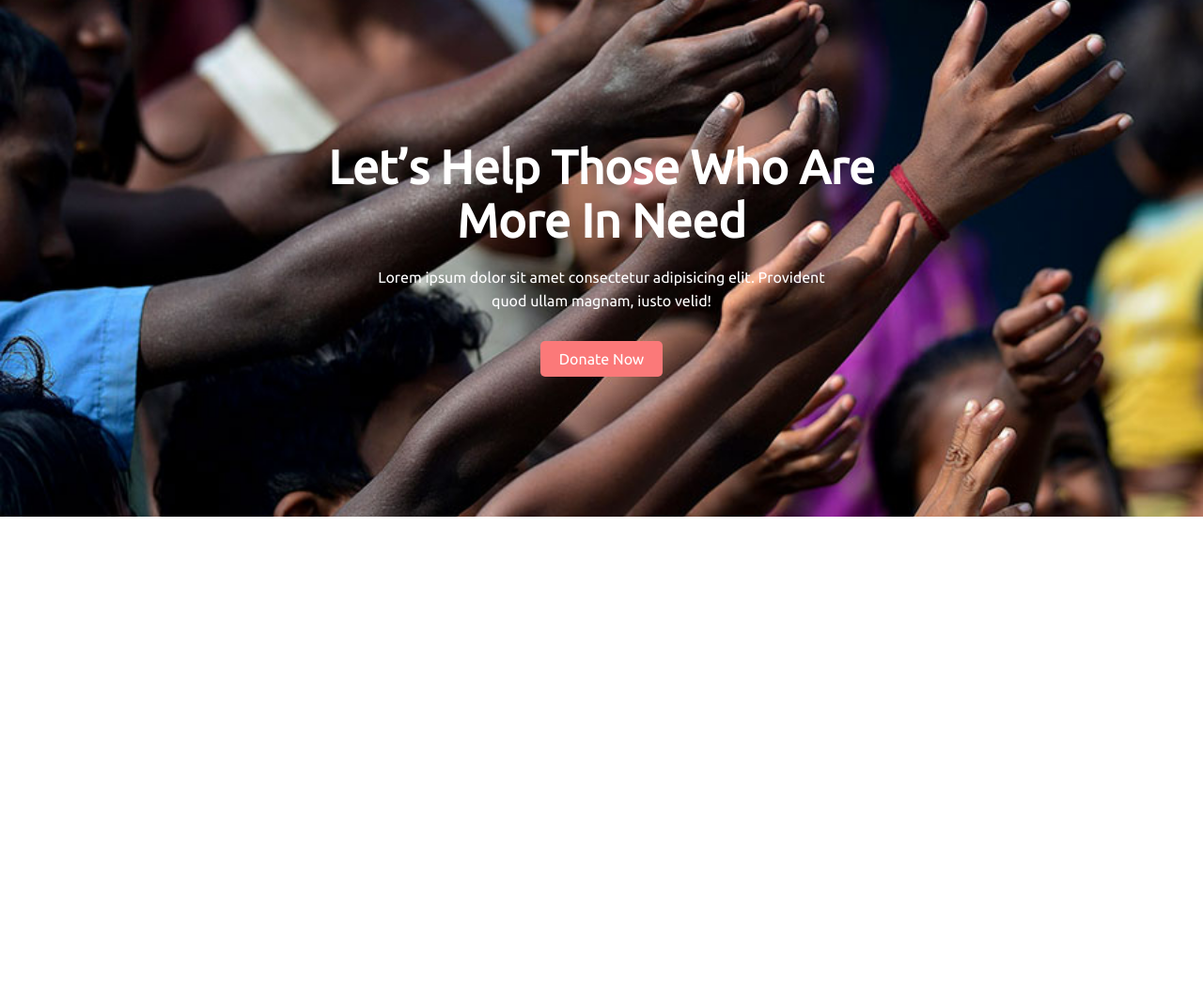
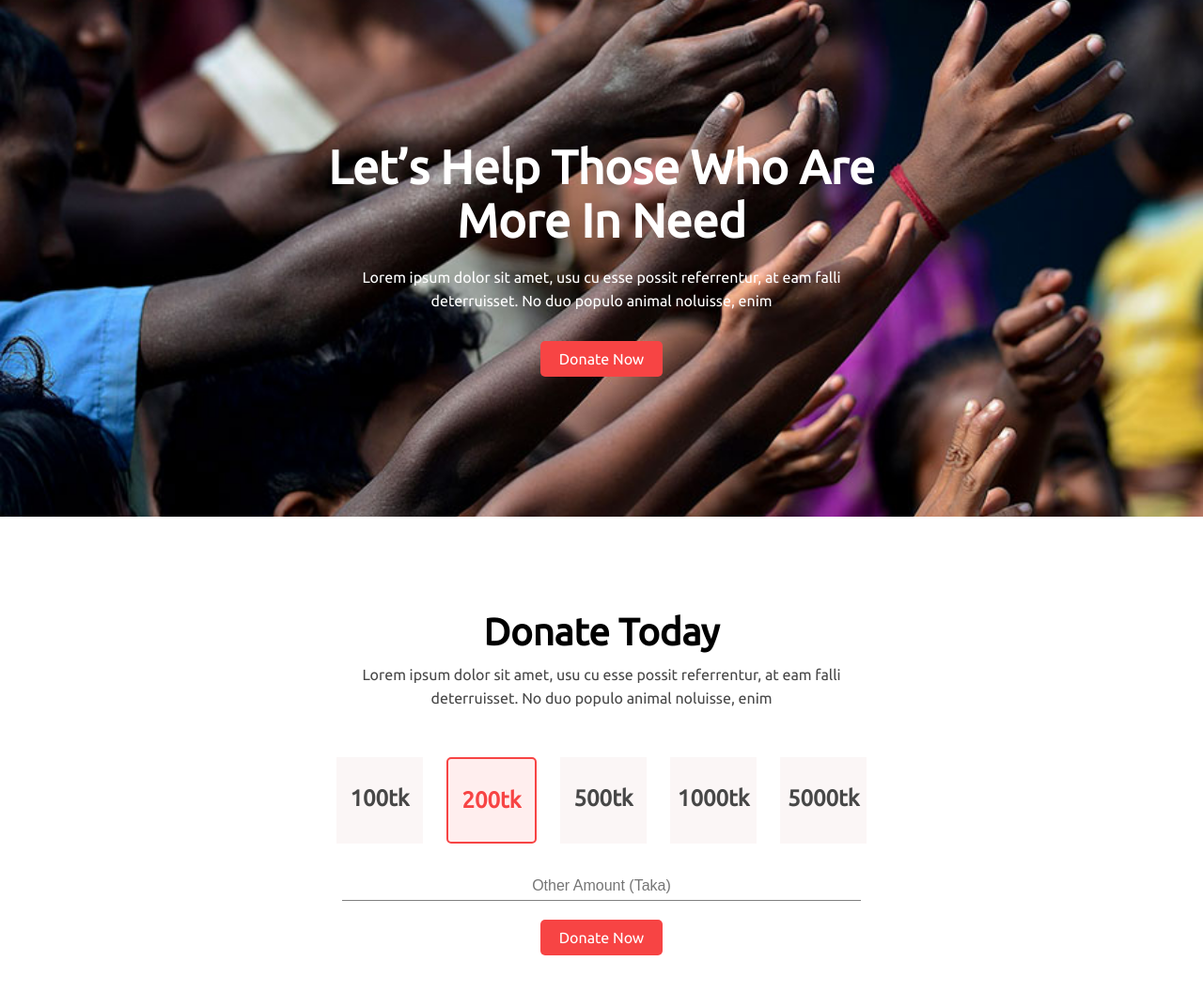
Before and after one commit to mairoky/donate-today, a plain HTML site: page index.html in a window 1280 px wide. Shown: the whole page at 94% size. Before the commit the page ends 800 px from the top, so only its background shows below. Drawn offline with Linux system fonts and the light colour scheme.

Commit message:
donate item section added

```diff
--- a/css/style.css
+++ b/css/style.css
@@ -8,8 +8,13 @@ body {
 }
 
 h1 {
-    font-size: 50px;
+    font-size: 40px;
+    font-weight: 700;
     color: black;
+}
+
+section {
+    margin-bottom: 100px;
 }
 
 /* Hero Section Start */
@@ -30,30 +35,95 @@ h1 {
 }
 
 .hero-content h1 {
+    font-size: 50px;
     color: white;
-    font-weight: 900;
 }
 
 .hero-content p {
     margin: 20px 0;
-    padding: 0 80px;
+    padding: 0 50px;
     line-height: 25px;
     color: white;
-    font-size: 16px;
 }
 
 .btn {
     text-decoration: none;
-    font-size: 16px;
     color: white;
-    background-color: #fb7979;
+    background-color: #f74444;
     padding: 10px 20px;
     border-radius: 5px;
-    display: inline-block;
 }
 
 .btn-cta {
     margin-top: 10px;
+    display: inline-block;
 }
 
 /* Hero Section End */
+/* Donate Item Section Start */
+.donate {}
+
+.container {
+    width: 80%;
+    margin: 0 auto;
+}
+
+.section-heading {
+    width: 50%;
+    margin: 0 auto;
+    text-align: center;
+    margin-bottom: 50px;
+}
+
+.section-heading p {
+    margin: 10px 0;
+    line-height: 25px;
+    color: #474747;
+}
+
+.donate-amount {
+    width: 60%;
+    margin: 0 auto;
+    display: flex;
+    justify-content: space-evenly;
+    margin-bottom: 30px;
+}
+
+.amount {
+    width: 15%;
+    padding: 30px 0;
+    text-align: center;
+    background-color: #fbf6f6;
+    color: #474747;
+}
+
+.active {
+    border: 2px solid #f74444;
+    color: #f74444;
+    background-color: #ffeeee;
+    border-radius: 5px;
+}
+
+.custom-amount {
+    width: 60%;
+    margin: 0 auto;
+}
+
+.custom-amount input {
+    margin: 0 5%;
+    width: 90%;
+    height: 30px;
+    text-align: center;
+    color: #fbf6f6;
+    font-size: 16px;
+    border-style: none;
+    border-bottom: 1px solid grey;
+}
+
+.donate-button {
+    display: flex;
+    justify-content: center;
+    margin-top: 20px;
+}
+
+/* Donate Item Section End */
--- a/index.html
+++ b/index.html
@@ -15,15 +15,56 @@
 </head>
 
 <body>
-    <!-- Hero Section Start -->
+    <!-- Hero Banner Section Start -->
     <section class="hero-banner">
         <div class="hero-content">
             <h1>Let’s Help Those Who Are More In Need</h1>
-            <p>Lorem ipsum dolor sit amet consectetur adipisicing elit. Provident quod ullam magnam, iusto velid!</p>
+            <p>Lorem ipsum dolor sit amet, usu cu esse possit referrentur, at eam falli deterruisset. No duo populo
+                animal noluisse, enim</p>
             <a class="btn btn-cta" href="#">Donate Now</a>
         </div>
     </section>
-    <!-- Hero Section End -->
+    <!-- Hero Banner Section End -->
+    <!-- Donate Item Section Start -->
+    <section class="donate">
+        <div class="container">
+            <div class="section-heading">
+                <h1>Donate Today</h1>
+                <p>Lorem ipsum dolor sit amet, usu cu esse possit referrentur, at eam falli deterruisset. No duo populo
+                    animal noluisse, enim</p>
+            </div>
+            <div class="donate-amount">
+                <div class="amount">
+                    <h2>100tk</h2>
+                </div>
+                <div class="amount active">
+                    <h2>200tk</h2>
+                </div>
+                <div class="amount">
+                    <h2>500tk</h2>
+                </div>
+                <div class="amount">
+                    <h2>1000tk</h2>
+                </div>
+                <div class="amount">
+                    <h2>5000tk</h2>
+                </div>
+            </div>
+            <div class="custom-amount">
+                <form action="">
+                    <input type="text" placeholder="Other Amount (Taka)">
+                </form>
+            </div>
+            <div class="donate-button">
+                <a class="btn" href="#">Donate Now</a>
+            </div>
+        </div>
+
+    </section>
+    <!-- Donate Item Section End -->
+
+
+
 
 </body>
 
```
